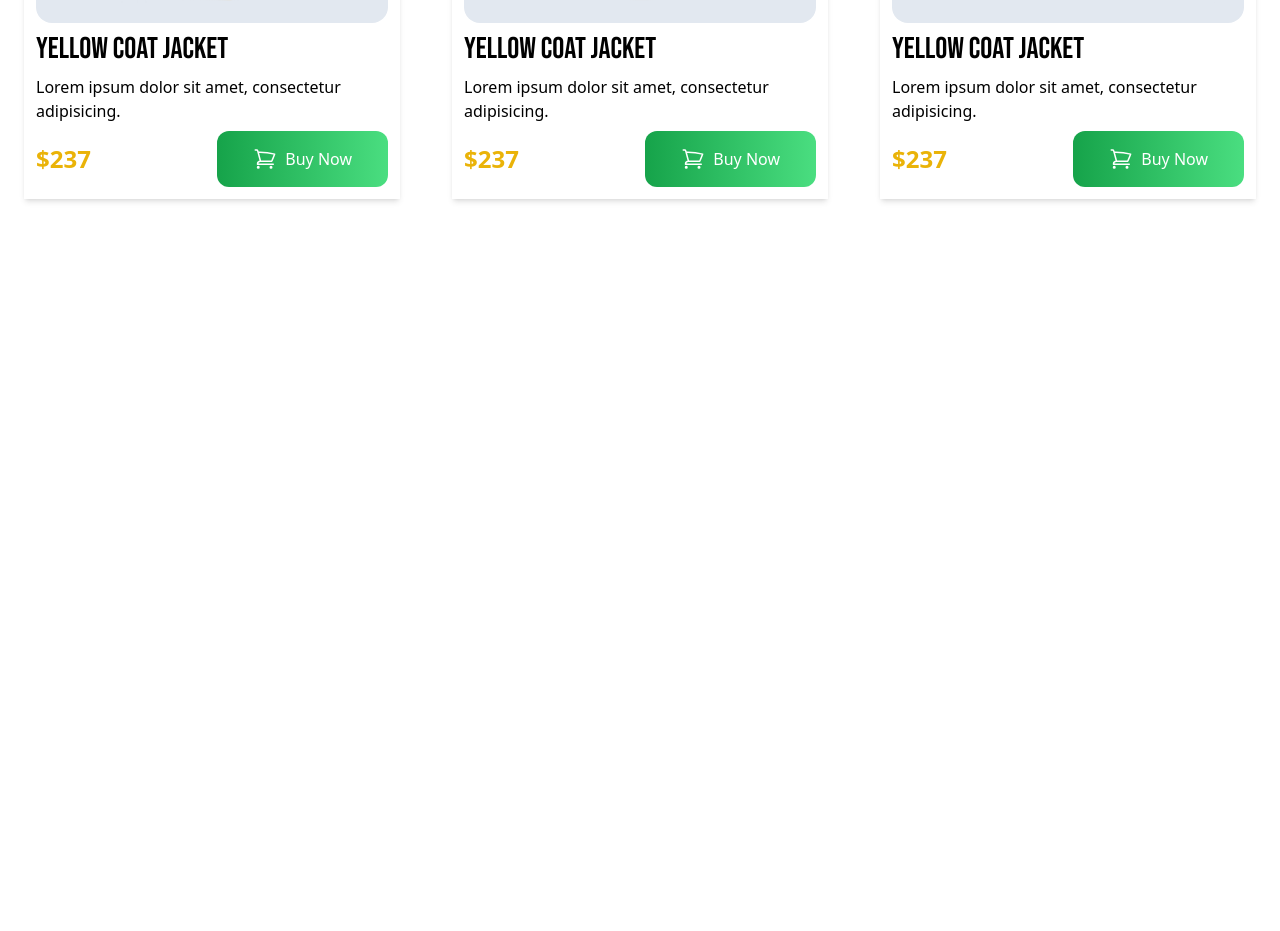
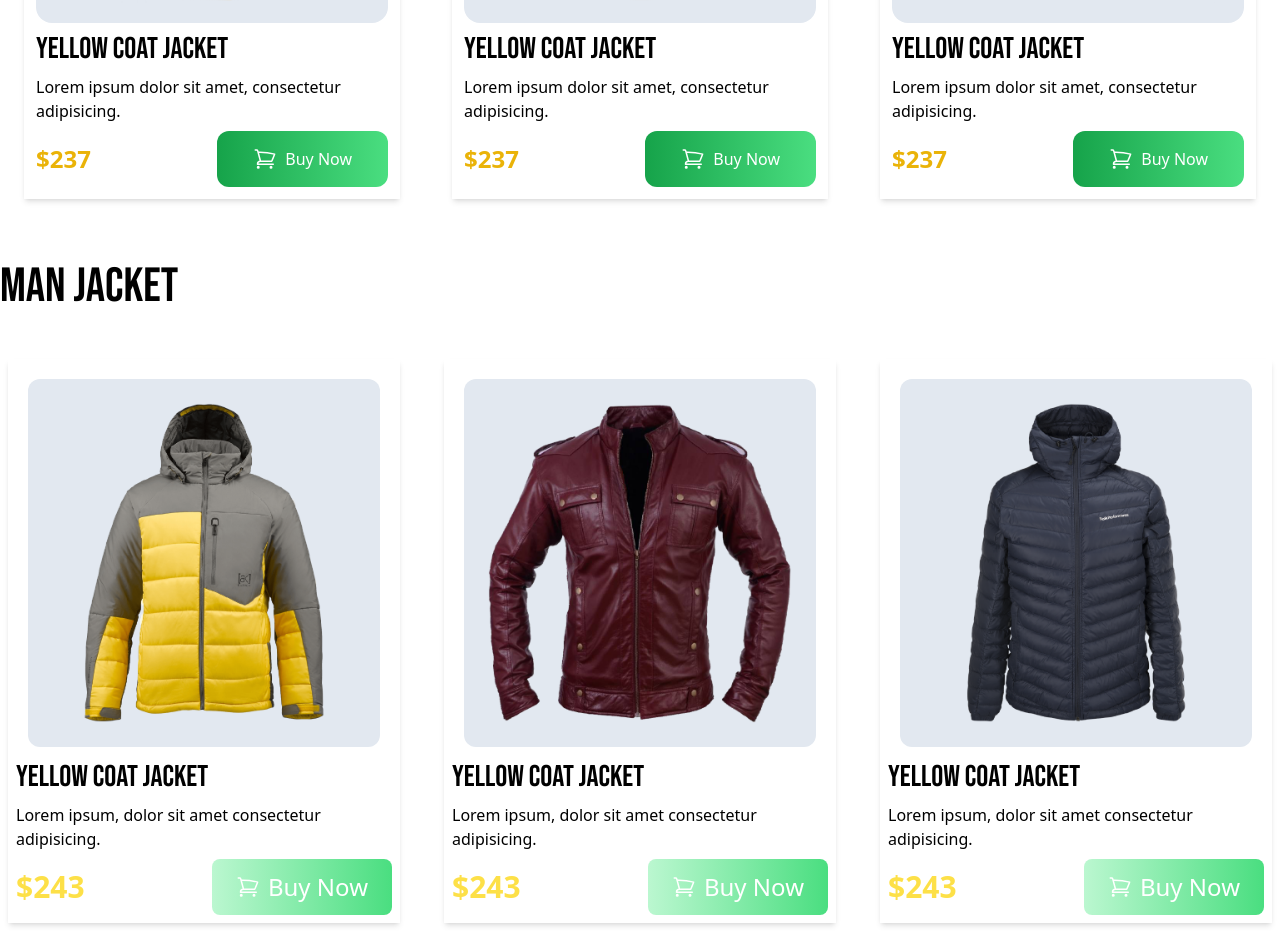
Before and after one commit to wolfiee42/penguinFashionProject, a plain HTML site: page index.html in a window 1280 px wide. Shown: the part 1210-2141 px from the top of the page. Before the commit the page ends 1433 px from the top, so only its background shows below. Drawn offline with nearby package versions, Linux system fonts and the light colour scheme.

Commit message:
man jacket section added

```diff
--- a/index.html
+++ b/index.html
@@ -75,7 +75,7 @@
                     <div class="bg-slate-200 rounded-2xl">
                         <img class="p-5" src="images/jacket-2.png" alt="">
                     </div>
-                    <h3 class="font-bebas text-medium text-3xl">Yellow Coat Jacket</h3>
+                    <h3 class="font-bebas text-medium text-3xl my-10">Yellow Coat Jacket</h3>
                     <p>Lorem ipsum dolor sit amet, consectetur adipisicing.</p>
                     <div class="flex justify-between items-center">
                         <p class="font-bold text-yellow-500 text-2xl">$237</p>
@@ -109,6 +109,70 @@
                     </div>
                 </div>
             </div>
+            <h3 class="uppercase text-5xl font-bebas my-10">man Jacket</h3>
+            <div class="grid grid-cols-3 gap-7">
+                <!-- picture - 4 -->
+                <div class="space-y-2 m-2 p-2 shadow-md">
+                    <div class="bg-slate-200 p-3 m-3 rounded-xl">
+                        <img class="p-3" src="images/jacket-4.png" alt="">
+                    </div>
+                    <h3 class="font-bebas text-3xl uppercase">Yellow coat jacket</h3>
+                    <p>Lorem ipsum, dolor sit amet consectetur adipisicing.</p>
+                    <div class="flex justify-between items-center">
+                        <h3 class="text-3xl font-bold text-yellow-300">$243</h3>
+                        <button
+                            class="flex justify-between items-center gap-2 bg-gradient-to-r from-green-200 to-green-400 py-3 px-6 rounded-lg text-2xl font-medium text-white">
+                            <svg xmlns="http://www.w3.org/2000/svg" fill="none" viewBox="0 0 24 24" stroke-width="1.5"
+                                stroke="currentColor" class="w-6 h-6">
+                                <path stroke-linecap="round" stroke-linejoin="round"
+                                    d="M2.25 3h1.386c.51 0 .955.343 1.087.835l.383 1.437M7.5 14.25a3 3 0 00-3 3h15.75m-12.75-3h11.218c1.121-2.3 2.1-4.684 2.924-7.138a60.114 60.114 0 00-16.536-1.84M7.5 14.25L5.106 5.272M6 20.25a.75.75 0 11-1.5 0 .75.75 0 011.5 0zm12.75 0a.75.75 0 11-1.5 0 .75.75 0 011.5 0z" />
+                            </svg>
+                            <h3>Buy Now</h3>
+                        </button>
+                    </div>
+                </div>
+                <!-- picture - 5 -->
+                <div class="space-y-2 m-2 p-2 shadow-md">
+                    <div class="bg-slate-200 p-3 m-3 rounded-xl">
+                        <img class="p-3" src="images/jacket-5.png" alt="">
+                    </div>
+                    <h3 class="font-bebas text-3xl uppercase">Yellow coat jacket</h3>
+                    <p>Lorem ipsum, dolor sit amet consectetur adipisicing.</p>
+                    <div class="flex justify-between items-center">
+                        <h3 class="text-3xl font-bold text-yellow-300">$243</h3>
+                        <button
+                            class="flex justify-between items-center gap-2 bg-gradient-to-r from-green-200 to-green-400 py-3 px-6 rounded-lg text-2xl font-medium text-white">
+                            <svg xmlns="http://www.w3.org/2000/svg" fill="none" viewBox="0 0 24 24" stroke-width="1.5"
+                                stroke="currentColor" class="w-6 h-6">
+                                <path stroke-linecap="round" stroke-linejoin="round"
+                                    d="M2.25 3h1.386c.51 0 .955.343 1.087.835l.383 1.437M7.5 14.25a3 3 0 00-3 3h15.75m-12.75-3h11.218c1.121-2.3 2.1-4.684 2.924-7.138a60.114 60.114 0 00-16.536-1.84M7.5 14.25L5.106 5.272M6 20.25a.75.75 0 11-1.5 0 .75.75 0 011.5 0zm12.75 0a.75.75 0 11-1.5 0 .75.75 0 011.5 0z" />
+                            </svg>
+                            <h3>Buy Now</h3>
+                        </button>
+                    </div>
+                </div>
+                <!-- picture 6 -->
+                <div class="space-y-2 m-2 p-2 shadow-md">
+                    <div class="bg-slate-200 p-3 m-3 rounded-xl">
+                        <img class="p-3" src="images/jacket-6.png" alt="">
+                    </div>
+                    <h3 class="font-bebas text-3xl uppercase">Yellow coat jacket</h3>
+                    <p>Lorem ipsum, dolor sit amet consectetur adipisicing.</p>
+                    <div class="flex justify-between items-center">
+                        <h3 class="text-3xl font-bold text-yellow-300">$243</h3>
+                        <button
+                            class="flex justify-between items-center gap-2 bg-gradient-to-r from-green-200 to-green-400 py-3 px-6 rounded-lg text-2xl font-medium text-white">
+                            <svg xmlns="http://www.w3.org/2000/svg" fill="none" viewBox="0 0 24 24" stroke-width="1.5"
+                                stroke="currentColor" class="w-6 h-6">
+                                <path stroke-linecap="round" stroke-linejoin="round"
+                                    d="M2.25 3h1.386c.51 0 .955.343 1.087.835l.383 1.437M7.5 14.25a3 3 0 00-3 3h15.75m-12.75-3h11.218c1.121-2.3 2.1-4.684 2.924-7.138a60.114 60.114 0 00-16.536-1.84M7.5 14.25L5.106 5.272M6 20.25a.75.75 0 11-1.5 0 .75.75 0 011.5 0zm12.75 0a.75.75 0 11-1.5 0 .75.75 0 011.5 0z" />
+                            </svg>
+                            <h3>Buy Now</h3>
+                        </button>
+                    </div>
+                </div>
+            </div>
+
         </section>
     </main>
     <footer>
```
